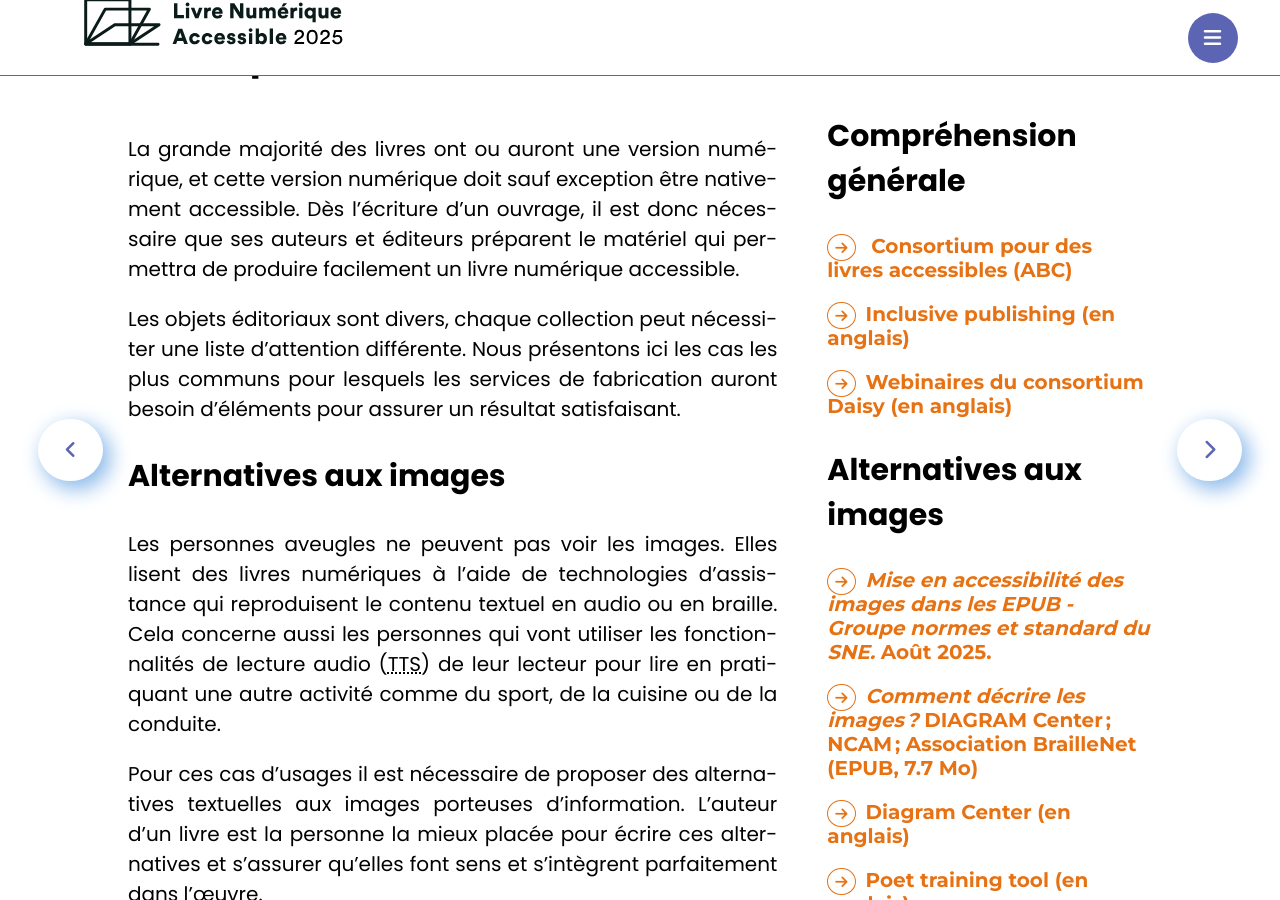
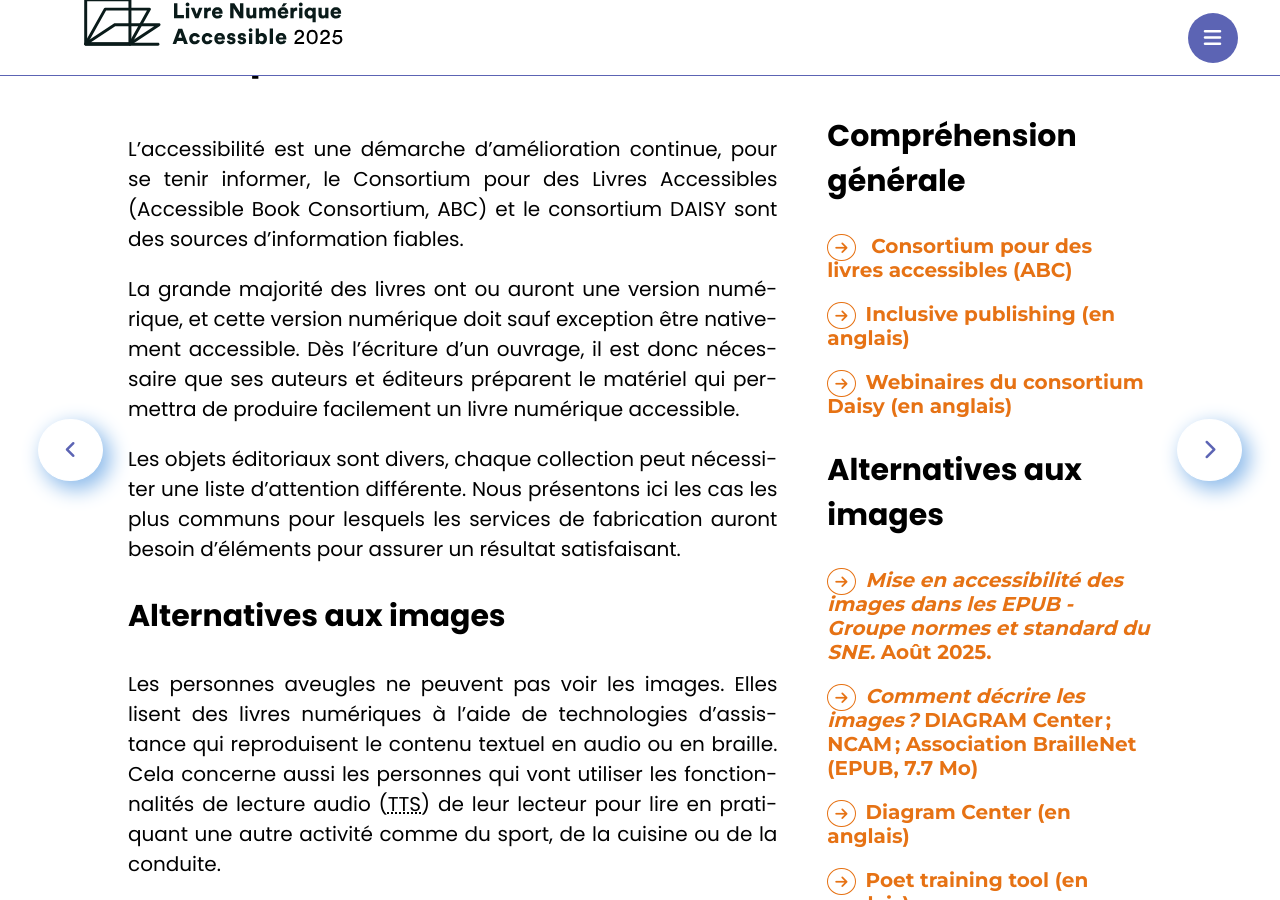
Before and after one commit to edition-accessible/lina25, a Jekyll site: the page built from pages/concevoir.md, in a window 1280 px wide and 900 px high, scrolled down 1077 px. Built offline with Jekyll 4.4.1, drawn with Linux system fonts in a browser that asks for light colours; nearby versions of some CDN libraries; comment, search, counter and statistics services are not loaded.

Commit message:
Ajoute un contexte pour les liens ABC et DAISY

```diff
--- a/pages/concevoir.md
+++ b/pages/concevoir.md
@@ -13,6 +13,8 @@
 
 <div markdown="1" id="principes">
 {%- include principes.html -%}
+
+L'accessibilité est une démarche d'amélioration continue, pour se tenir informer, le Consortium pour des Livres Accessibles (<span lang="en">Accessible Book Consortium</span>, ABC) et le consortium DAISY sont des sources d'information fiables.
 
 La grande majorité des livres ont ou auront une version numérique, et cette version numérique doit sauf exception être nativement accessible. Dès l’écriture d’un ouvrage, il est donc nécessaire que ses auteurs et éditeurs préparent le matériel qui permettra de produire facilement un livre numérique accessible.
 
```
